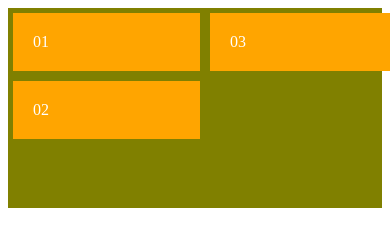
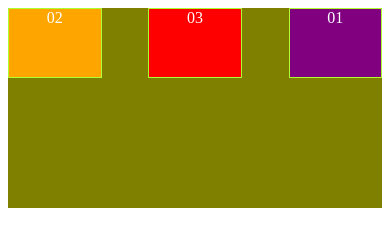
Before and after one commit to francisquete/css, a plain HTML site: page flexbox/index.html in a window 390 px wide. Drawn offline with Linux system fonts and the light colour scheme.

Commit message:
update style

```diff
--- a/flexbox/css/style.css
+++ b/flexbox/css/style.css
@@ -1,30 +1,45 @@
 .container {
   background-color: #ccc;
+  box-sizing: border-box;
   height: 200px;
   display: flex;
-  flex-direction: row;
-  flex-wrap: wrap;
+  flex-direction: column;
 }
 
 .item {
-  background-color: #333;
-  box-sizing: border-box;
+  background-color: purple;
+  text-align: center;
   color: #fff;
-  padding: 20px;
-  margin: 5px;
-  width: 40%;
+  width: 50%;
 }
 
-@media only screen and (max-width: 414px){
+@media only screen and (max-width: 768px){
   .container {
     background-color: olive;
     display: flex;
+    flex-wrap: wrap;
+    flex-direction: row;
+    justify-content: space-between;
+    align-items: stretch;
+  }
+
+  .item {
+    height: 35%;
+    background-color: orange;
+    margin-bottom: 1%;
+    width: 25%;
     box-sizing: border-box;
-    flex-direction: column;
-    flex-wrap: wrap;
+    border: 1px solid greenyellow;
   }
-  .item {
-    background-color: orange;
-    width: 50%;
+
+  .item:last-child {
+    background: red;
+    margin-right: 0%;
+    order: 2;
+  }
+
+  .article-01 {
+    order: 3;
+    background-color: purple;
   }
 }
```
